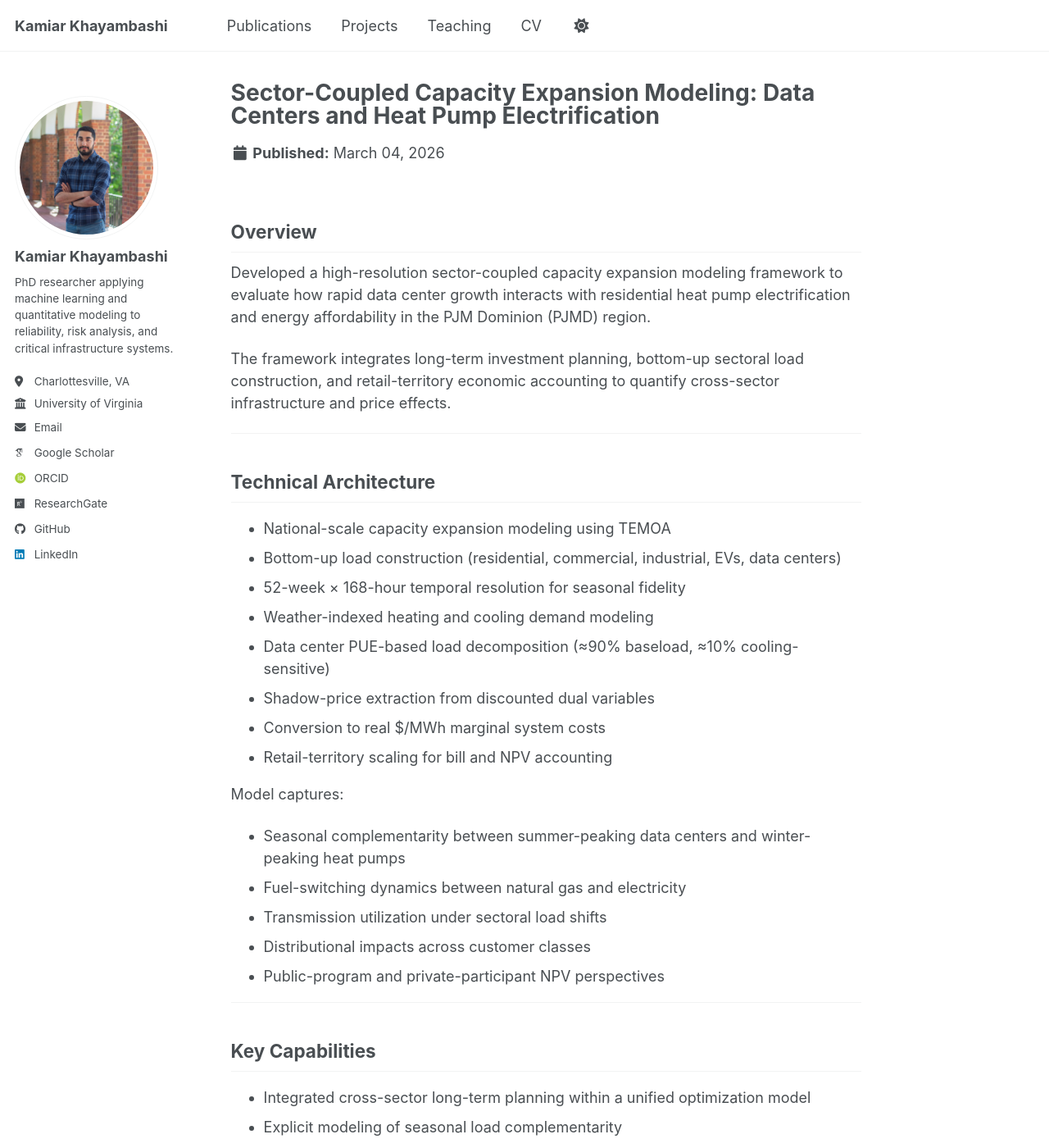
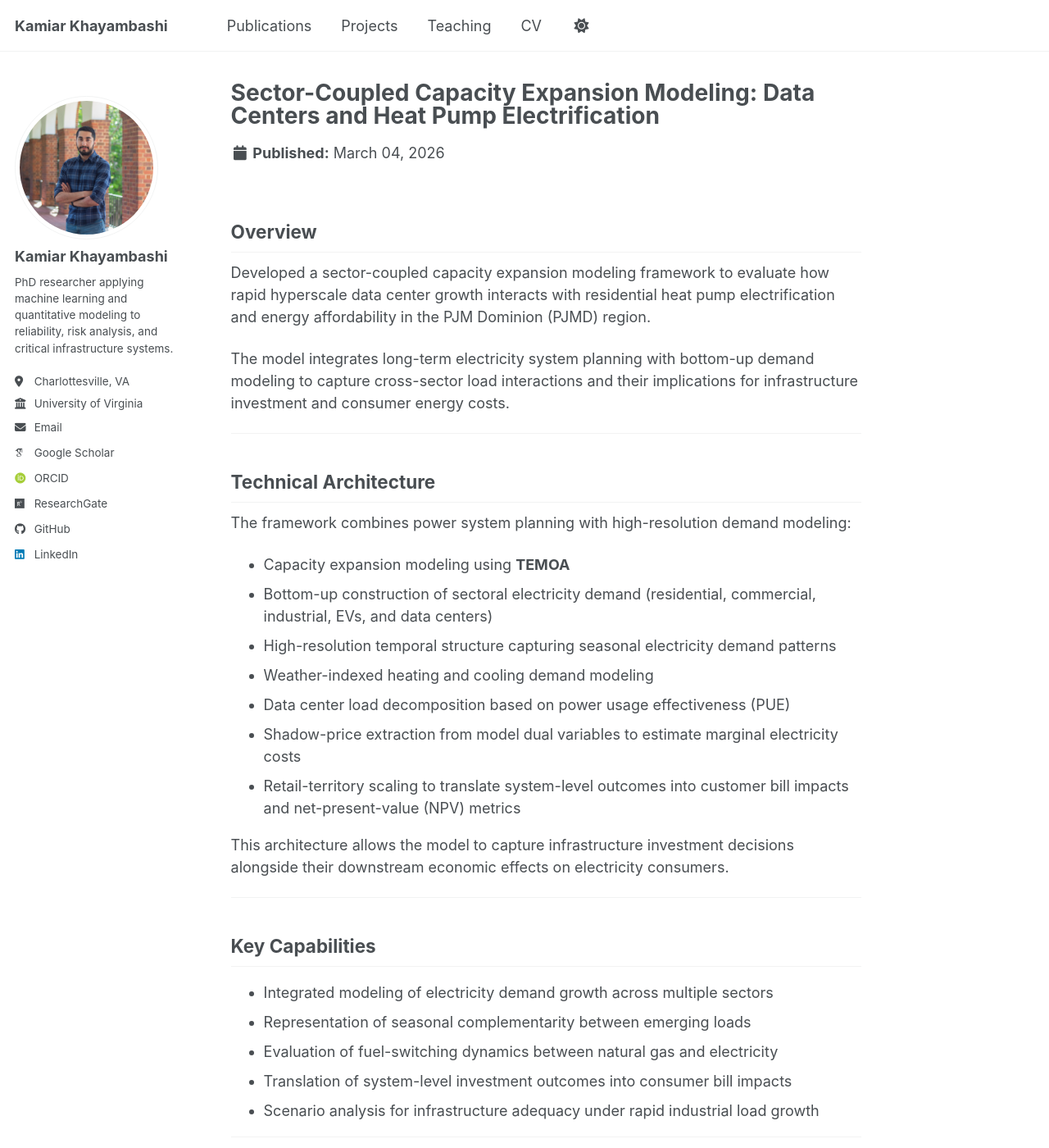
Before and after one commit to kamiarkhayam/kamiarkhayam.github.io, a Jekyll site: the page built from _portfolio/dc-hp-esm.md, in a window 1280 px wide and 1400 px high. Shown: the whole window at 82% size. Built offline with Jekyll 4.4.1, drawn with Linux system fonts in a browser that asks for light colours; some web fonts are replaced; a script bundle is joined from its source files by our own code; library files that are not in the unit come from our copies; some of the changed text lies outside the part shown.

Commit message:
Update dc-hp-esm.md

```diff
--- a/_portfolio/dc-hp-esm.md
+++ b/_portfolio/dc-hp-esm.md
@@ -2,93 +2,95 @@
 title: "Sector-Coupled Capacity Expansion Modeling: Data Centers and Heat Pump Electrification"
 collection: portfolio
 permalink: /project/data-centers-heat-pumps-affordability
-excerpt: "High-resolution capacity expansion framework quantifying interactions between data center load growth, residential electrification, and long-term energy affordability."
+excerpt: "Capacity expansion modeling framework quantifying interactions between hyperscale data center growth, residential electrification, and long-term energy affordability."
 ---
 
 ## Overview
 
-Developed a high-resolution sector-coupled capacity expansion modeling framework to evaluate how rapid data center growth interacts with residential heat pump electrification and energy affordability in the PJM Dominion (PJMD) region.
+Developed a sector-coupled capacity expansion modeling framework to evaluate how rapid hyperscale data center growth interacts with residential heat pump electrification and energy affordability in the PJM Dominion (PJMD) region.
 
-The framework integrates long-term investment planning, bottom-up sectoral load construction, and retail-territory economic accounting to quantify cross-sector infrastructure and price effects.
+The model integrates long-term electricity system planning with bottom-up demand modeling to capture cross-sector load interactions and their implications for infrastructure investment and consumer energy costs.
 
 ---
 
 ## Technical Architecture
 
-- National-scale capacity expansion modeling using TEMOA
-- Bottom-up load construction (residential, commercial, industrial, EVs, data centers)
-- 52-week × 168-hour temporal resolution for seasonal fidelity
+The framework combines power system planning with high-resolution demand modeling:
+
+- Capacity expansion modeling using **TEMOA**
+- Bottom-up construction of sectoral electricity demand (residential, commercial, industrial, EVs, and data centers)
+- High-resolution temporal structure capturing seasonal electricity demand patterns
 - Weather-indexed heating and cooling demand modeling
-- Data center PUE-based load decomposition (≈90% baseload, ≈10% cooling-sensitive)
-- Shadow-price extraction from discounted dual variables
-- Conversion to real $/MWh marginal system costs
-- Retail-territory scaling for bill and NPV accounting
+- Data center load decomposition based on power usage effectiveness (PUE)
+- Shadow-price extraction from model dual variables to estimate marginal electricity costs
+- Retail-territory scaling to translate system-level outcomes into customer bill impacts and net-present-value (NPV) metrics
 
-Model captures:
-
-- Seasonal complementarity between summer-peaking data centers and winter-peaking heat pumps
-- Fuel-switching dynamics between natural gas and electricity
-- Transmission utilization under sectoral load shifts
-- Distributional impacts across customer classes
-- Public-program and private-participant NPV perspectives
+This architecture allows the model to capture infrastructure investment decisions alongside their downstream economic effects on electricity consumers.
 
 ---
 
 ## Key Capabilities
 
-- Integrated cross-sector long-term planning within a unified optimization model
-- Explicit modeling of seasonal load complementarity
-- Marginal system cost extraction linked to retail bill impacts
-- Retail-territory NPV framework connecting bulk-system investments to customer outcomes
-- Scenario-based infrastructure adequacy assessment under rapid industrial load growth
+- Integrated modeling of electricity demand growth across multiple sectors
+- Representation of seasonal complementarity between emerging loads
+- Evaluation of fuel-switching dynamics between natural gas and electricity
+- Translation of system-level investment outcomes into consumer bill impacts
+- Scenario analysis for infrastructure adequacy under rapid industrial load growth
 
 ---
 
-## Case Study Configuration
+## Case Study
 
-**Region:** Virginia PJM Dominion (PJMD)
-**Data center trajectories:** Low IDC vs High IDC
-**Heat pump pathways:** BAU (50% adoption) vs High Adoption (90%)
-**Horizon:** 2025–2040
+The framework was applied to the **PJM Dominion region of Virginia**, which is experiencing rapid growth in hyperscale data center electricity demand.
+
+The analysis evaluates interactions between:
+
+- Data center expansion trajectories
+- Residential heat pump adoption pathways
+- Long-term electricity generation and transmission investment
+
+Scenarios compare baseline adoption with accelerated electrification pathways through 2040.
 
 ---
 
 ## Empirical Impact
 
-- $200–350M reduction in residential energy expenditures by 2040 under high heat pump adoption (≈7–12%)
-- 57% reduction in building-sector natural gas consumption (~15 TWh electrification shift)
-- Only 2–3 GW incremental generation required despite large-scale electrification
-- Improved winter transmission utilization without increasing per-MWh system costs
-- Program NPV up to $2.42B at moderate cost-share levels
-- Demonstrates electrification as economically complementary to industrial load growth
+The analysis shows that electrification of residential heating can complement industrial load growth rather than exacerbate system costs.
 
-Results show that coordinated sector coupling can improve infrastructure utilization and reduce consumer costs even under aggressive data center expansion.
+Key findings include:
+
+- **$200–350 million reduction in residential energy expenditures by 2040** under high heat pump adoption
+- **57% reduction in building-sector natural gas consumption**, corresponding to large-scale electrification of heating demand
+- Only **2–3 GW of additional generation capacity** required despite substantial load growth
+- Improved seasonal utilization of generation and transmission infrastructure
+- Program net present value up to **$2.4 billion** under moderate cost-sharing assumptions
+
+Results demonstrate that coordinated electrification strategies can improve infrastructure utilization and reduce consumer costs even in regions experiencing rapid data center expansion.
 
 ---
 
 ## Engineering Deliverables
 
-- High-resolution TEMOA capacity expansion model for PJMD
-- Bottom-up sectoral load construction pipeline
+- High-resolution TEMOA capacity expansion model for the PJM Dominion region
+- Bottom-up electricity demand construction pipeline
 - Data center load parameterization modules
-- Shadow-price extraction and real-price conversion scripts
-- Retail-territory NPV and bill accounting framework
+- System-cost to retail-price conversion workflow
 - Scenario configuration and reproducibility scripts
 
 ---
 
 ## Relevance
 
-Positions sector coupling as a planning necessity in regions experiencing simultaneous electrification and hyperscale industrial load growth.
+Rapid data center growth is transforming regional electricity demand patterns. Planning frameworks must therefore account for interactions between emerging industrial loads and electrification of buildings and transportation.
 
-Framework bridges capacity expansion modeling, distributional economics, and infrastructure utilization analysis to inform regulatory and policy decisions under rapid demand transformation.
+This project demonstrates how sector-coupled modeling can identify synergies between electrification and industrial demand growth, supporting more cost-effective infrastructure planning and energy policy decisions.
 
 ---
 
 ## Related Publication
 
 Khayambashi, K., Kaufman, M., DeCarolis, J., Shobe, W., Wade, C., McCollum, D., Alemazkoor, N., & Clarens, A. F.
-Interactions Between Data Center Load Growth, Residential Heat Pump Adoption, and Energy Affordability.
-*Under review at Joule.*
+*Interactions Between Data Center Load Growth, Residential Heat Pump Adoption, and Energy Affordability.*
+Under review at **Joule**.
 
 [Code Repository](https://github.com/kamiarkhayam/Data-Centers-HP-Affordability)
```
